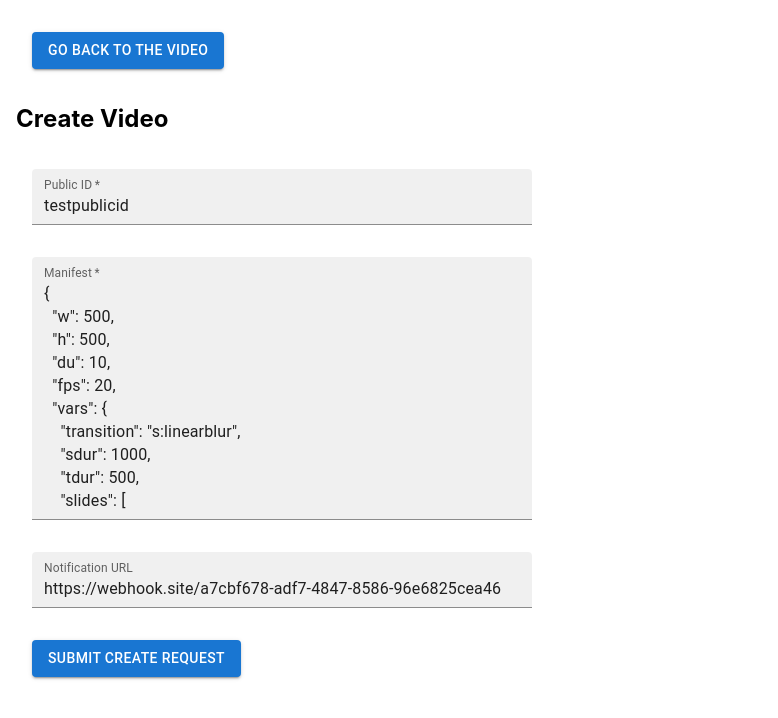
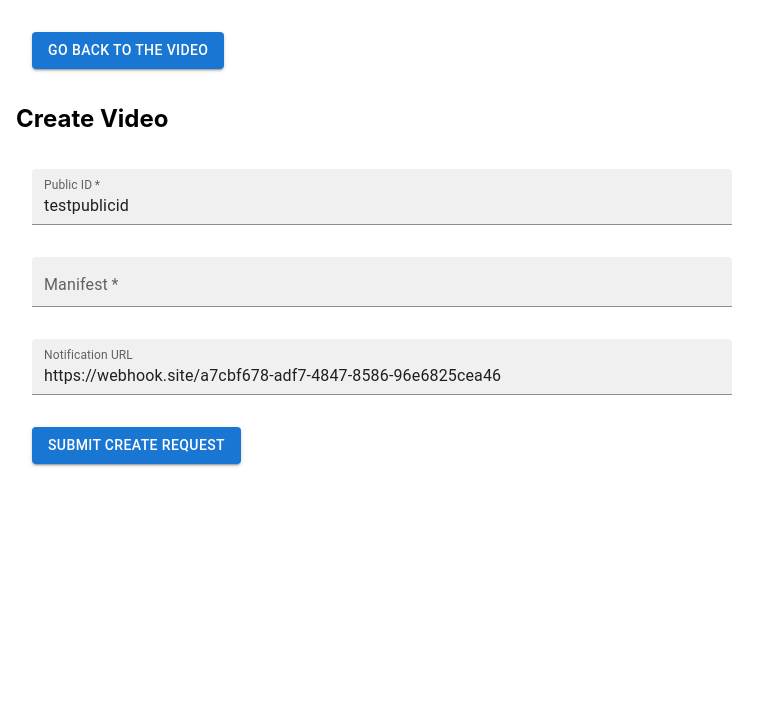
Before and after one commit to rebeccapeltz/next-video-gen, a Next.js app: page /create_video in a window 1280 px wide. Shown: the top 718 px of the page, without its empty margins (0-778 px from the left). Built offline with nearby package versions, Linux system fonts and the light colour scheme.

Commit message:
increase size, decrease font, sent value to manifest

```diff
--- a/components/CreateVideoForm.js
+++ b/components/CreateVideoForm.js
@@ -17,12 +17,12 @@ const useStyles = makeStyles(() => ({
 
     "& .MuiTextField-root": {
       margin: "1rem",
-      width: "500px",
+      width: "700px",
     },
     "& .MuiButtonBase-root": {
       margin: "1rem",
     },
-  },
+  }
 }));
 
 // setup fn to post to netlify
@@ -138,8 +138,9 @@ const Form = () => {
           placeholder="Enter manifest"
           required
           multiline
+          InputProps={{ style: { fontSize: 12 } }}
           maxRows={10}
-          value={manifestString}
+          value={manifest}
           onChange={(e) => setManifestString(e.target.value)}
         />
         <TextField
```
